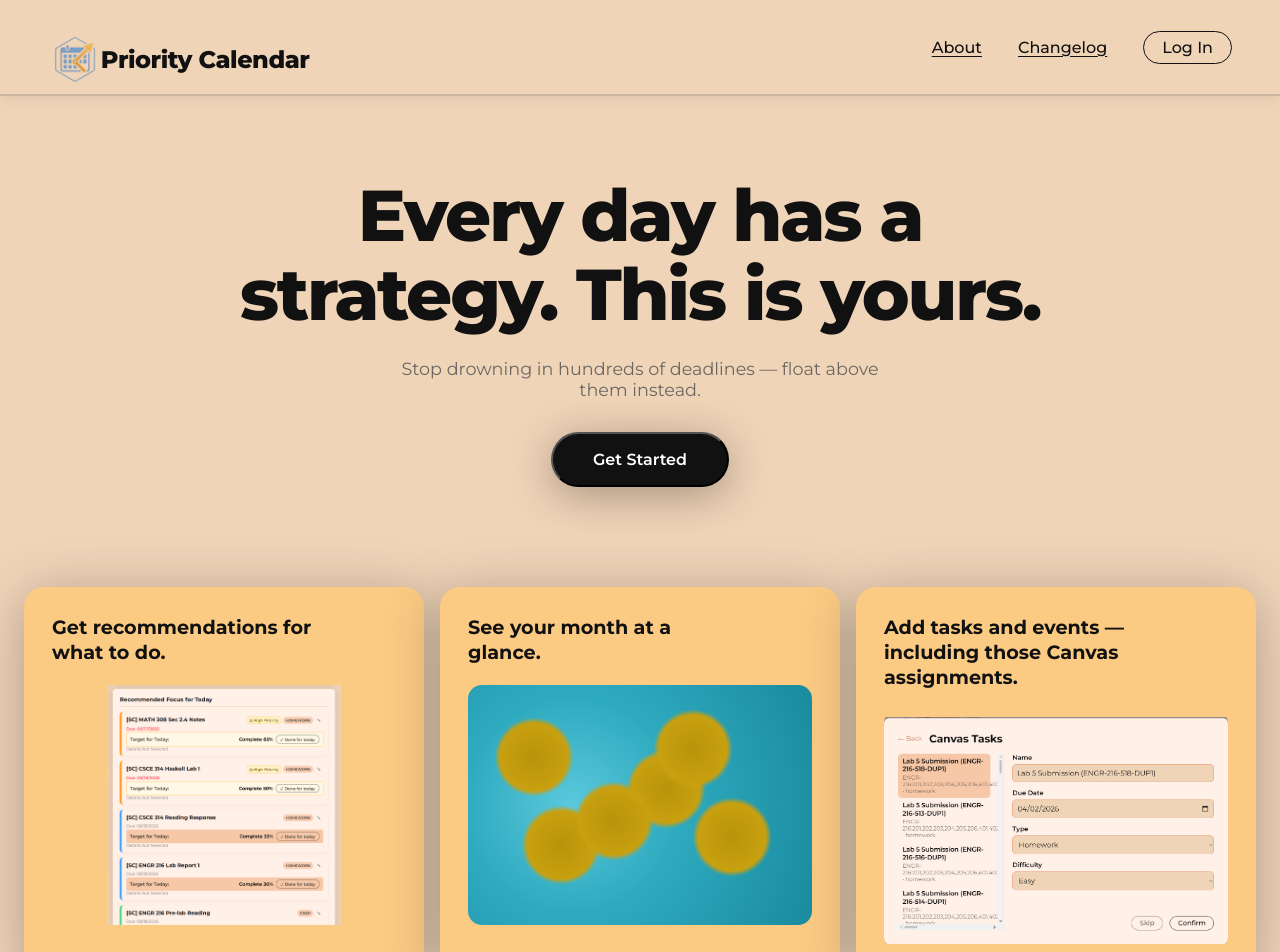
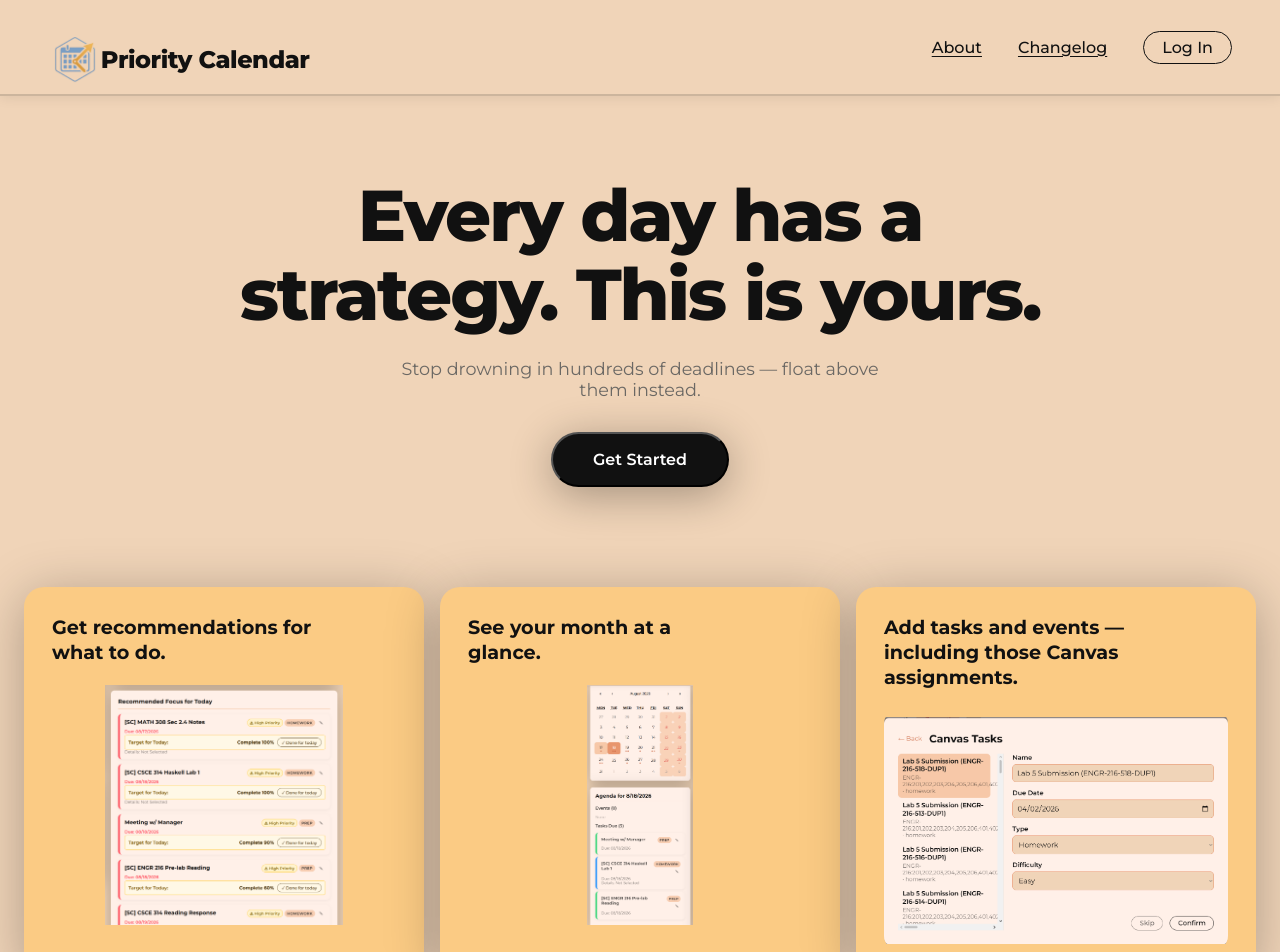
Before and after one commit to ImTheFireKing/PriorityCalendar, a React (Vite) app in the folder frontend/Priority Calendar/: page / in a window 1280 px wide. Shown: the top 952 px of the page. Built offline with nearby package versions, Linux system fonts and the light colour scheme; no server answers.

Commit message:
Changed out the final placeholder image

```diff
--- a/frontend/Priority Calendar/src/pages/Landing.jsx
+++ b/frontend/Priority Calendar/src/pages/Landing.jsx
@@ -3,6 +3,7 @@ import { useAuthTrigger } from '../hooks/useAuthTrigger';
 import './Landing.css';
 import recommendedImg from '../assets/recommended.png';
 import canvasDemoImg from '../assets/CanvasDemo.png';
+import calendarAgendaImg from '../assets/calendarAgenda.png'
 
 const features = [
   {
@@ -11,8 +12,7 @@ const features = [
   },
   {
     title: 'See your month at a glance.',
-    gradient: 'radial-gradient(circle at 30% 50%, #5BC8DC 0%, #2EAABF 40%, #1A8A9E 100%)',
-    dots: true,
+    image: calendarAgendaImg,
   },
   {
     title: 'Add tasks and events — including those Canvas assignments.',
```
Also changed, not shown: frontend/Priority Calendar/src/assets/calendarAgenda.png (added), frontend/Priority Calendar/src/assets/recommended.png.
